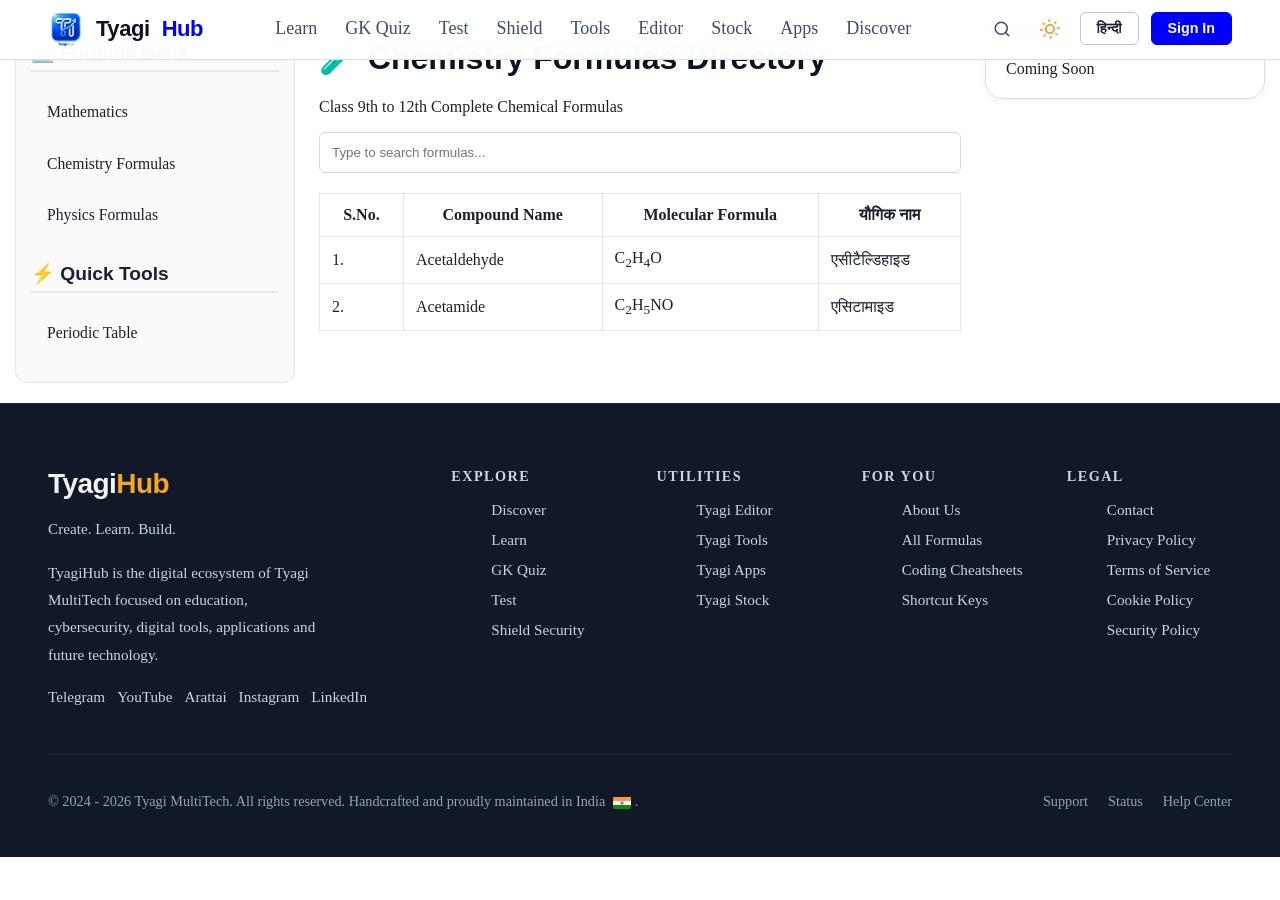
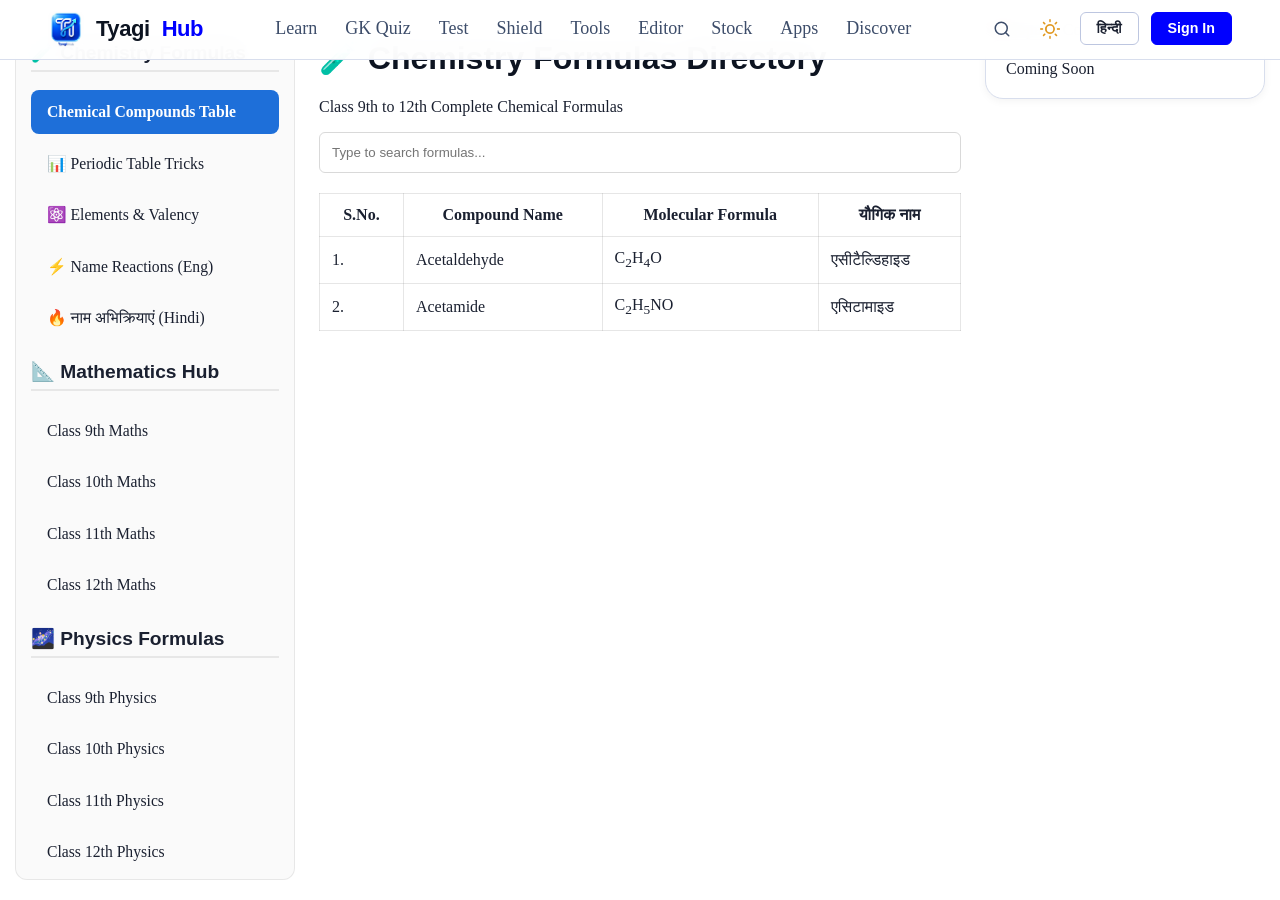
Before and after one commit to HimanshuTyagiJi/TyagiHub, a Jekyll site: the page built from learn/chemistry-formulas/index.html, in a window 1280 px wide and 900 px high. Built offline with Jekyll 4.4.1, drawn with Linux system fonts in a browser that asks for light colours.

Commit message:
Update left-formula-sidebar.html

```diff
--- a/_includes/sidebars/left-formula-sidebar.html
+++ b/_includes/sidebars/left-formula-sidebar.html
@@ -1,12 +1,96 @@
-<aside class="th-left-sidebar">
-    <div class="th-sidebar-title">📐 Formula Bank</div>
+<aside class="th-left-sidebar" id="tyagihubLeftSidebar">
+
+  {% if page.permalink contains "chemistry" %}
+
+    <div class="th-sidebar-title">🧪 Chemistry Formulas</div>
+    <ul class="th-left-nav" style="margin-bottom: 20px;">
+        <li><a href="/learn/chemistry-formulas/" class="active">Chemical Compounds Table</a></li>
+        <li><a href="/learn/chemistry-formulas/periodic-table.html">📊 Periodic Table Tricks</a></li>
+        <li><a href="/learn/chemistry-formulas/element-of-name.html">⚛️ Elements & Valency</a></li>
+        <li><a href="/learn/chemistry-formulas/reaction-in-chemistry.html">⚡ Name Reactions (Eng)</a></li>
+        <li><a href="/learn/chemistry-formulas/reaction-in-hindi.html">🔥 नाम अभिक्रियाएं (Hindi)</a></li>
+    </ul>
+
+    <div class="th-sidebar-title">📐 Mathematics Hub</div>
+    <ul class="th-left-nav" style="margin-bottom: 20px;">
+        <li><a href="/learn/formulas/mathematics.html#class-9">Class 9th Maths</a></li>
+        <li><a href="/learn/formulas/mathematics.html#class-10">Class 10th Maths</a></li>
+        <li><a href="/learn/formulas/mathematics.html#class-11">Class 11th Maths</a></li>
+        <li><a href="/learn/formulas/mathematics.html#class-12">Class 12th Maths</a></li>
+    </ul>
+
+    <div class="th-sidebar-title">🌌 Physics Formulas</div>
+    <ul class="th-left-nav" style="margin-bottom: 20px;">
+        <li><a href="/learn/physics-formulas/#class-9">Class 9th Physics</a></li>
+        <li><a href="/learn/physics-formulas/#class-10">Class 10th Physics</a></li>
+        <li><a href="/learn/physics-formulas/#class-11">Class 11th Physics</a></li>
+        <li><a href="/learn/physics-formulas/#class-12">Class 12th Physics</a></li>
+    </ul>
+
+    <div class="th-sidebar-title">💼 Commerce &amp; Aptitude</div>
     <ul class="th-left-nav">
-        <li><a href="/learn/mathematics.html">Mathematics</a></li>
-        <li><a href="/learn/chemistry-formulas/">Chemistry Formulas</a></li>
-        <li><a href="/learn/physics.html">Physics Formulas</a></li>
+        <li><a href="/learn/commerce-formulas/">Commercial Maths &amp; Tricks</a></li>
     </ul>
-    <div class="th-sidebar-title" style="margin-top: 25px;">⚡ Quick Tools</div>
+
+  {% elsif page.permalink contains "mathematics" %}
+
+    <div class="th-sidebar-title">📐 Mathematics Hub</div>
+    <ul class="th-left-nav" style="margin-bottom: 20px;">
+        <li><a href="/learn/formulas/mathematics.html#class-9" class="active">Class 9th Maths</a></li>
+        <li><a href="/learn/formulas/mathematics.html#class-10">Class 10th Maths</a></li>
+        <li><a href="/learn/formulas/mathematics.html#class-11">Class 11th Maths</a></li>
+        <li><a href="/learn/formulas/mathematics.html#class-12">Class 12th Maths</a></li>
+    </ul>
+
+    <div class="th-sidebar-title">💼 Commerce &amp; Aptitude</div>
+    <ul class="th-left-nav" style="margin-bottom: 20px;">
+        <li><a href="/learn/commerce-formulas/">Commercial Maths &amp; Tricks</a></li>
+    </ul>
+
+    <div class="th-sidebar-title">🧪 Chemistry Formulas</div>
+    <ul class="th-left-nav" style="margin-bottom: 20px;">
+        <li><a href="/learn/chemistry-formulas/">Chemical Compounds Table</a></li>
+        <li><a href="/learn/chemistry-formulas/periodic-table.html">📊 Periodic Table Tricks</a></li>
+        <li><a href="/learn/chemistry-formulas/element-of-name.html">⚛️ Elements & Valency</a></li>
+    </ul>
+
+    <div class="th-sidebar-title">🌌 Physics Formulas</div>
     <ul class="th-left-nav">
-        <li><a href="/learn/chemistry-formulas/periodic-table.html">Periodic Table</a></li>
+        <li><a href="/learn/physics-formulas/#class-9">Class 9th Physics</a></li>
+        <li><a href="/learn/physics-formulas/#class-10">Class 10th Physics</a></li>
+        <li><a href="/learn/physics-formulas/#class-11">Class 11th Physics</a></li>
+        <li><a href="/learn/physics-formulas/#class-12">Class 12th Physics</a></li>
     </ul>
+
+  {% else %}
+
+    <div class="th-sidebar-title">🌌 Physics Formulas</div>
+    <ul class="th-left-nav" style="margin-bottom: 20px;">
+        <li><a href="/learn/physics-formulas/#class-9" class="active">Class 9th Physics</a></li>
+        <li><a href="/learn/physics-formulas/#class-10">Class 10th Physics</a></li>
+        <li><a href="/learn/physics-formulas/#class-11">Class 11th Physics</a></li>
+        <li><a href="/learn/physics-formulas/#class-12">Class 12th Physics</a></li>
+    </ul>
+
+    <div class="th-sidebar-title">💼 Commerce &amp; Aptitude</div>
+    <ul class="th-left-nav" style="margin-bottom: 20px;">
+        <li><a href="/learn/commerce-formulas/">Commercial Maths &amp; Tricks</a></li>
+    </ul>
+
+    <div class="th-sidebar-title">📐 Mathematics Hub</div>
+    <ul class="th-left-nav" style="margin-bottom: 20px;">
+        <li><a href="/learn/formulas/mathematics.html#class-9">Class 9th Maths</a></li>
+        <li><a href="/learn/formulas/mathematics.html#class-10">Class 10th Maths</a></li>
+        <li><a href="/learn/formulas/mathematics.html#class-11">Class 11th Maths</a></li>
+        <li><a href="/learn/formulas/mathematics.html#class-12">Class 12th Maths</a></li>
+    </ul>
+
+    <div class="th-sidebar-title">🧪 Chemistry Formulas</div>
+    <ul class="th-left-nav">
+        <li><a href="/learn/chemistry-formulas/">Chemical Compounds Table</a></li>
+        <li><a href="/learn/chemistry-formulas/periodic-table.html">📊 Periodic Table Tricks</a></li>
+    </ul>
+
+  {% endif %}
+
 </aside>
```
